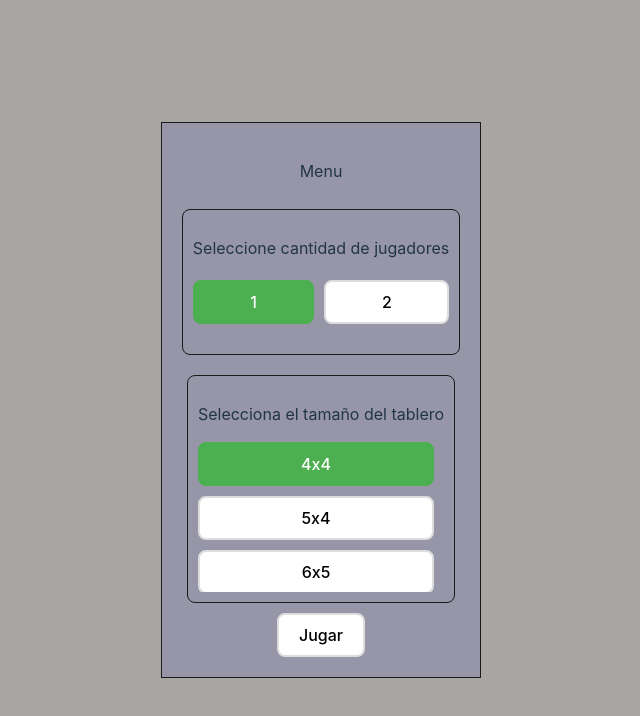
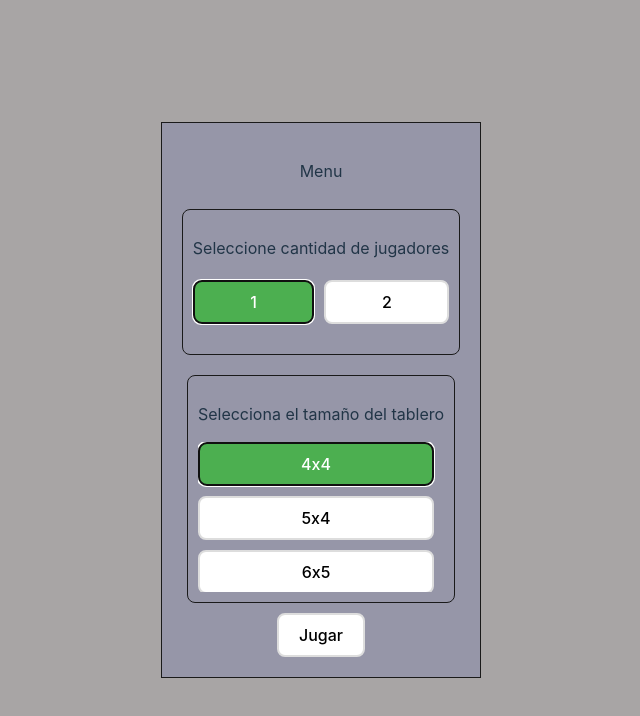
Before and after one commit to SandovalMauro/unq-ui-mauro-sandoval-trabajo-final, a React (Vite) app in the folder memotest/: page / in a window 1280 px wide. Shown: the top 716 px of the page, without its empty margins (319-959 px from the left). Built offline with nearby package versions, Linux system fonts and the light colour scheme.

Commit message:
focus boton de menu

```diff
--- a/memotest/src/components/Game/Game.jsx
+++ b/memotest/src/components/Game/Game.jsx
@@ -35,7 +35,7 @@ const Game = () =>{
     }, [pairsFound]);
 
     const handlerCard = (index) => {
-        if (flipped.length === 2 || pairImages[index].flipped) return;
+        if (flipped.length === 2 || pairImages[index].flipped || pairImages[index].matched) return;
 
         const newPairImages = [...pairImages];
         newPairImages[index].flipped = true;
--- a/memotest/src/components/Menu/Menu.css
+++ b/memotest/src/components/Menu/Menu.css
@@ -51,6 +51,7 @@
     background-color: #4caf50;
     color: white;
     border-color: #4caf50;
+    outline: 4px auto -webkit-focus-ring-color;
 }
 
 .selection-tablero-container{
@@ -95,6 +96,7 @@
     background-color: #4caf50;
     color: white;
     border-color: #4caf50;
+    outline: 4px auto -webkit-focus-ring-color;
 }
 
 .button-play{
--- a/memotest/src/components/Tablero/Tablero.css
+++ b/memotest/src/components/Tablero/Tablero.css
@@ -59,4 +59,5 @@
 
 .card.matched {
     background-color: #90ee90;
+    transform: none;
 }
```
